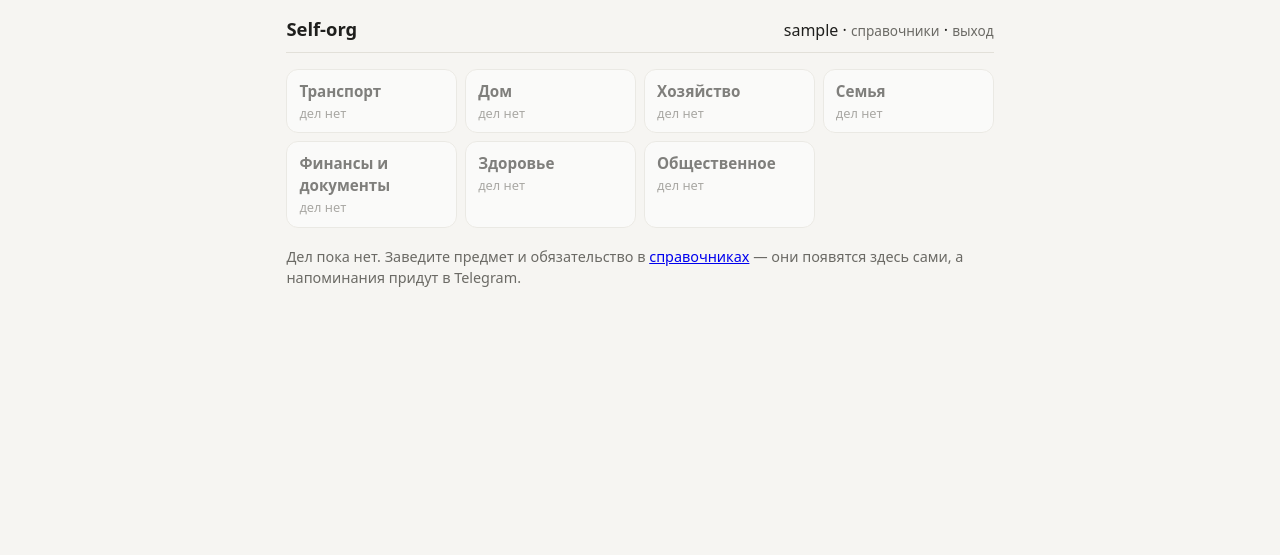
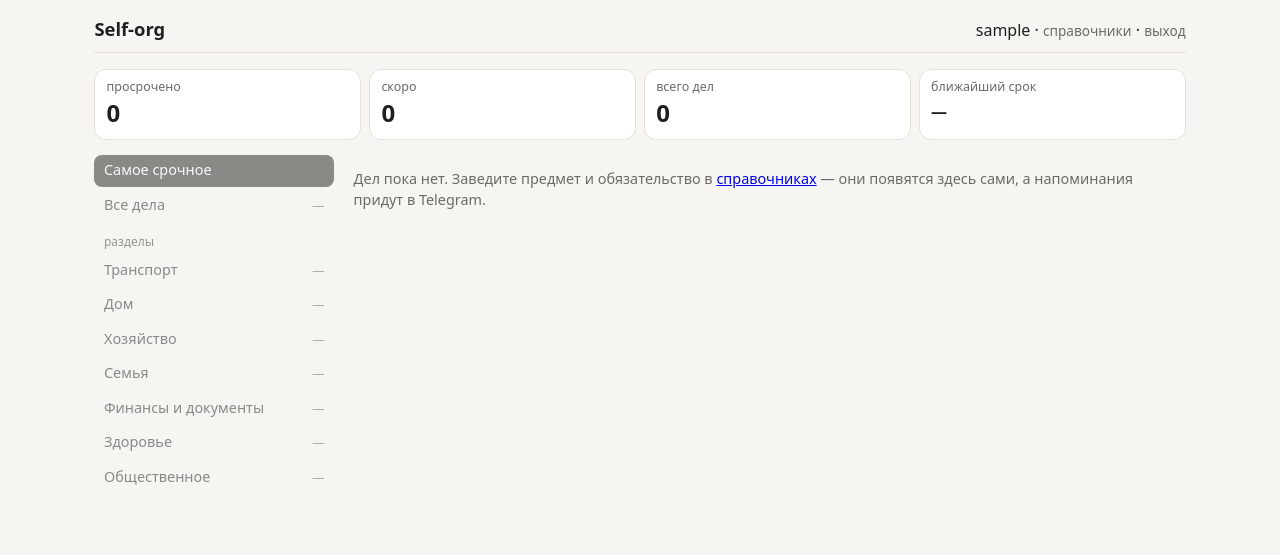
Before and after one commit to MegaPromter/self-org, a Django app: page / in a window 1280 px wide. Shown: the top 555 px of the page. Run offline with Django 5.2, Linux system fonts and the light colour scheme; the visitor is signed in with stand-in values (Sample User, id 1); data comes from the database, SQL or seed files in the repository; data that the repository does not hold is empty; parts of the project's set-up code (start-up, migrations or seed data) failed here and were passed over.

Commit message:
feat(core): десктопный макет — меню разделов слева и сводка
На широком экране страница шире (1100 точек), слева постоянное
меню: «Самое срочное», «Все дела», разделы со счётом «горит ·
всего» и счётчики с полем ввода. Сверху сводка: просрочено,
скоро, всего дел, ближайший срок. Карточки дел раскладываются
в две колонки.

На узком экране разметка та же, а вид прежний: меню плитками
сверху, дела одной колонкой, счётчики внизу.

vault: «Десктопный макет»

```diff
--- /dev/null
+++ b/core/templates/core/_меню.html
@@ -0,0 +1,19 @@
+{# Меню разделов: колонка слева на компьютере, плитки на телефоне. #}
+<nav class="меню">
+  {% for пункт in меню %}
+    {% if forloop.counter == 3 %}
+      <p class="подпись-меню">разделы</p>
+    {% endif %}
+    <a class="пункт {{ пункт.цвет }} {% if пункт.активен %}активен{% endif %}"
+       href="{{ пункт.адрес }}">
+      <span class="имя">{{ пункт.название }}</span>
+      {% if пункт.ключ != "срочное" %}
+        <span class="счёт-узко">{{ пункт.счёт_коротко }}</span>
+        <span class="счёт-широко">{{ пункт.счёт }}</span>
+        {% if пункт.всего %}
+          <span class="всего">всего {{ пункт.всего }}</span>
+        {% endif %}
+      {% endif %}
+    </a>
+  {% endfor %}
+</nav>
--- /dev/null
+++ b/core/templates/core/_сводка.html
@@ -0,0 +1,19 @@
+{# Сводка: сколько горит и когда ближайший срок. #}
+<div class="сводка">
+  <div class="ячейка {% if сводка.просрочено %}overdue{% endif %}">
+    <p class="подпись-числа">просрочено</p>
+    <p class="число">{{ сводка.просрочено }}</p>
+  </div>
+  <div class="ячейка {% if сводка.скоро %}soon{% endif %}">
+    <p class="подпись-числа">скоро</p>
+    <p class="число">{{ сводка.скоро }}</p>
+  </div>
+  <div class="ячейка">
+    <p class="подпись-числа">всего дел</p>
+    <p class="число">{{ сводка.всего }}</p>
+  </div>
+  <div class="ячейка">
+    <p class="подпись-числа">ближайший срок</p>
+    <p class="дата">{{ сводка.ближайший_текст }}</p>
+  </div>
+</div>
--- a/core/templates/core/_счётчики.html
+++ b/core/templates/core/_счётчики.html
@@ -1,28 +1,25 @@
-{# Блок счётчиков: где сейчас и поле ввода нового показания. #}
+{# Блок счётчиков: слева под меню на компьютере, внизу на телефоне. #}
 {% if счётчики %}
+<div class="счётчики">
   <h2>Счётчики</h2>
   {% for счётчик in счётчики %}
-    <div class="карточка {% if счётчик.пора %}soon{% endif %}">
+    <div class="карточка {% if счётчик.пора %}soon{% endif %}"
+         style="margin-bottom: 0.5rem;">
       <div class="заголовок">
-        <span>{{ счётчик.meter.name }} — {{ счётчик.meter.item }}</span>
-        {% if счётчик.пора %}
-          <span class="метка soon">пора ввести</span>
-        {% else %}
-          <span class="подпись">{{ счётчик.значение }}</span>
-        {% endif %}
+        <span class="имя" style="font-size: 0.9rem;">{{ счётчик.meter.name }}</span>
+        {% if счётчик.пора %}<span class="метка soon">пора ввести</span>{% endif %}
       </div>
-      <p class="подпись">
-        {% if счётчик.пора %}{{ счётчик.значение }} · {% endif %}
-        {{ счётчик.подпись }}
-      </p>
+      <p class="подпись">{{ счётчик.meter.item }} · {{ счётчик.значение }}</p>
+      <p class="подпись">{{ счётчик.подпись }}</p>
       <form action="{% url 'add_reading' счётчик.meter.pk %}" method="post"
             class="кнопки">
         {% csrf_token %}
         <input type="hidden" name="назад" value="{{ назад }}">
         <input type="text" name="значение" inputmode="decimal"
-               placeholder="новое показание">
+               placeholder="новое показание" style="flex: 1; min-width: 6rem;">
         <button type="submit">Записать</button>
       </form>
     </div>
   {% endfor %}
+</div>
 {% endif %}
--- a/core/templates/core/base.html
+++ b/core/templates/core/base.html
@@ -1,4 +1,4 @@
-{# Общая обёртка экранов: шапка, оформление, сообщения. #}
+{# Обёртка экранов: меню слева на компьютере, плитки на телефоне. #}
 <!doctype html>
 <html lang="ru">
 <head>
@@ -19,7 +19,7 @@
     font-family: system-ui, -apple-system, "Segoe UI", sans-serif;
     font-size: 16px; line-height: 1.45;
   }
-  .страница { max-width: 46rem; margin: 0 auto; padding: 1rem 0.9rem 3rem; }
+  .страница { max-width: 70rem; margin: 0 auto; padding: 1rem 0.9rem 3rem; }
   header {
     display: flex; align-items: baseline; justify-content: space-between;
     gap: 1rem; border-bottom: 1px solid var(--рамка);
@@ -30,12 +30,65 @@
     color: var(--серый); font-size: 0.85rem; text-decoration: none;
     background: none; border: none; cursor: pointer; padding: 0;
   }
+
+  /* Каркас: сводка, меню, содержимое, счётчики. На телефоне идут
+     сверху вниз в этом же порядке. */
+  .оболочка { display: grid; gap: 0.9rem; align-items: start; }
+  .сводка { grid-area: сводка; }
+  .меню { grid-area: меню; }
+  .содержимое { grid-area: содержимое; }
+  .счётчики { grid-area: счётчики; }
+  .оболочка {
+    grid-template-areas: "сводка" "меню" "содержимое" "счётчики";
+  }
+  .оболочка.одна-колонка { grid-template-areas: "содержимое"; }
+
+  .сводка { display: grid; grid-template-columns: repeat(2, 1fr); gap: 0.5rem; }
+  .ячейка {
+    background: var(--лист); border: 1px solid var(--рамка);
+    border-radius: 12px; padding: 0.5rem 0.7rem;
+  }
+  .ячейка .подпись-числа {
+    font-size: 0.78rem; color: var(--серый); margin: 0;
+  }
+  .ячейка .число { font-size: 1.5rem; font-weight: 600; margin: 0; }
+  .ячейка .дата { font-size: 1rem; font-weight: 600; margin: 0.2rem 0 0; }
+  .ячейка.overdue { background: #fbeae8; border-color: #e6b0aa; }
+  .ячейка.overdue .число, .ячейка.overdue .подпись-числа { color: var(--красный); }
+  .ячейка.soon { background: #fdf3e2; border-color: #f0d4a3; }
+  .ячейка.soon .число, .ячейка.soon .подпись-числа { color: var(--жёлтый); }
+
+  /* Меню: на телефоне — плитки в сетку. */
+  .меню {
+    display: grid; gap: 0.4rem;
+    grid-template-columns: repeat(auto-fill, minmax(9.5rem, 1fr));
+  }
+  .пункт {
+    display: flex; flex-direction: column; gap: 0.1rem;
+    background: var(--лист); border: 1px solid var(--рамка);
+    border-radius: 12px; padding: 0.5rem 0.7rem;
+    text-decoration: none; color: var(--текст);
+  }
+  .пункт:hover { border-color: #bfbdb5; }
+  .пункт.активен { border-color: var(--текст); }
+  .пункт.overdue { border-color: #e6b0aa; }
+  .пункт.soon { border-color: #f0d4a3; }
+  .пункт.empty { opacity: 0.55; }
+  .пункт .имя { font-weight: 600; font-size: 0.92rem; }
+  .пункт .счёт-широко { font-size: 0.78rem; color: var(--серый); }
+  .пункт .счёт-узко { display: none; }
+  .пункт.overdue .счёт-широко { color: var(--красный); }
+  .пункт.soon .счёт-широко { color: var(--жёлтый); }
+  .пункт .всего { font-size: 0.75rem; color: #96948e; }
+  .подпись-меню { display: none; }
+
   .карточка {
     background: var(--лист); border: 1px solid var(--рамка);
-    border-radius: 12px; padding: 0.7rem 0.85rem; margin-bottom: 0.7rem;
+    border-radius: 12px; padding: 0.7rem 0.85rem;
   }
   .карточка.overdue { border-color: #e6b0aa; }
   .карточка.soon { border-color: #f0d4a3; }
+  .список { display: grid; gap: 0.7rem; align-items: start; }
   .заголовок { display: flex; justify-content: space-between; gap: 0.5rem; }
   .имя { font-weight: 600; }
   .подпись { color: var(--серый); font-size: 0.85rem; margin: 0.1rem 0 0; }
@@ -75,26 +128,6 @@
     border: 1px solid #cfcdc6; border-radius: 8px; background: var(--лист);
     color: var(--текст); min-width: 0;
   }
-  /* Плитки разделов — главный вход на сайт. */
-  .плитки {
-    display: grid; gap: 0.5rem; margin-bottom: 1.2rem;
-    grid-template-columns: repeat(auto-fill, minmax(9.5rem, 1fr));
-  }
-  .плитка {
-    display: flex; flex-direction: column; gap: 0.15rem;
-    background: var(--лист); border: 1px solid var(--рамка);
-    border-radius: 12px; padding: 0.6rem 0.75rem;
-    text-decoration: none; color: var(--текст);
-  }
-  .плитка:hover { border-color: #bfbdb5; }
-  .плитка.overdue { border-color: #e6b0aa; }
-  .плитка.soon { border-color: #f0d4a3; }
-  .плитка.empty { opacity: 0.55; }
-  .плитка .имя { font-weight: 600; font-size: 0.95rem; }
-  .плитка .счёт { font-size: 0.8rem; color: var(--серый); }
-  .плитка.overdue .счёт { color: var(--красный); }
-  .плитка.soon .счёт { color: var(--жёлтый); }
-  .плитка .всего { font-size: 0.78rem; color: #96948e; }
   .шапка-раздела {
     display: flex; align-items: baseline; justify-content: space-between;
     gap: 0.6rem; margin: 0 0 0.8rem;
@@ -108,9 +141,47 @@
   .сообщение.error { background: #fbeae8; color: #7f1d1d; }
   h2 {
     font-size: 0.8rem; font-weight: 600; color: var(--серый);
-    text-transform: none; margin: 1.4rem 0 0.5rem;
+    margin: 0 0 0.5rem;
   }
+  .счётчики h2 { margin-top: 0.4rem; }
   .пусто { color: var(--серый); font-size: 0.9rem; }
+
+  /* Экран пошире: меню становится колонкой слева, счётчики — под ним. */
+  @media (min-width: 60rem) {
+    .оболочка:not(.одна-колонка) {
+      grid-template-columns: 15rem minmax(0, 1fr);
+      grid-template-areas:
+        "сводка сводка"
+        "меню содержимое"
+        "счётчики содержимое";
+      column-gap: 1.2rem;
+    }
+    .сводка { grid-template-columns: repeat(4, 1fr); }
+    .меню { grid-template-columns: 1fr; gap: 0.15rem; }
+    .пункт {
+      flex-direction: row; align-items: baseline; gap: 0.5rem;
+      border: none; border-radius: 8px; padding: 0.35rem 0.6rem;
+      background: none;
+    }
+    .пункт:hover { background: #eeece7; border: none; }
+    .пункт.активен { background: var(--текст); color: #fff; }
+    .пункт.активен .счёт-узко { color: #d9d7d1; }
+    .пункт .имя { font-weight: 500; font-size: 0.9rem; flex: 1; }
+    .пункт .счёт-узко { display: inline; font-size: 0.8rem; color: var(--серый); }
+    .пункт.overdue .счёт-узко { color: var(--красный); }
+    .пункт.soon .счёт-узко { color: var(--жёлтый); }
+    .пункт .счёт-широко, .пункт .всего { display: none; }
+    .пункт.empty { opacity: 0.5; }
+    .подпись-меню {
+      display: block; font-size: 0.75rem; color: #96948e;
+      margin: 0.6rem 0 0.1rem; padding-left: 0.6rem;
+    }
+  }
+
+  /* Совсем широкий — карточки дел в две колонки. */
+  @media (min-width: 75rem) {
+    .список { grid-template-columns: repeat(2, minmax(0, 1fr)); }
+  }
 </style>
 </head>
 <body>
@@ -130,7 +201,15 @@
   {% for сообщение in messages %}
     <div class="сообщение {{ сообщение.tags }}">{{ сообщение }}</div>
   {% endfor %}
-  {% block содержимое %}{% endblock %}
+  {% include "core/_стоимость.html" %}
+  <div class="оболочка {% if not меню %}одна-колонка{% endif %}">
+    {% if меню %}
+      {% include "core/_сводка.html" %}
+      {% include "core/_меню.html" %}
+    {% endif %}
+    <div class="содержимое">{% block содержимое %}{% endblock %}</div>
+    {% if меню %}{% include "core/_счётчики.html" %}{% endif %}
+  </div>
 </div>
 </body>
 </html>
--- a/core/templates/core/home.html
+++ b/core/templates/core/home.html
@@ -1,21 +1,7 @@
-{# Главная — заметка «Разделы на главной»: плитки и самое срочное. #}
+{# Главная — самое срочное; разделы живут в меню. #}
 {% extends "core/base.html" %}
 
 {% block содержимое %}
-
-{% include "core/_стоимость.html" %}
-
-<div class="плитки">
-  {% for плитка in плитки %}
-    <a class="плитка {{ плитка.цвет }}"
-       href="{% url 'section' плитка.ключ %}">
-      <span class="имя">{{ плитка.название }}</span>
-      <span class="счёт">{{ плитка.счёт }}</span>
-      {% if плитка.всего %}<span class="всего">всего {{ плитка.всего }}</span>{% endif %}
-    </a>
-  {% endfor %}
-</div>
-
 {% if пусто %}
   <p class="пусто">
     Дел пока нет. Заведите предмет и обязательство в
@@ -23,14 +9,14 @@
     а напоминания придут в Telegram.
   </p>
 {% else %}
-  <h2>Самое срочное</h2>
-  {% for дело in дела %}
-    {% include "core/_дело.html" %}
-  {% endfor %}
-  <p class="подпись">
-    <a href="{% url 'all_tasks' %}">показать все дела ({{ всего_дел }})</a>
-    и счётчики
-  </p>
+  <div class="шапка-раздела">
+    <span class="название">Самое срочное</span>
+    <span class="подпись">
+      <a href="{% url 'all_tasks' %}">все дела ({{ всего_дел }})</a>
+    </span>
+  </div>
+  <div class="список">
+    {% for дело in дела %}{% include "core/_дело.html" %}{% endfor %}
+  </div>
 {% endif %}
-
 {% endblock %}
--- a/core/views.py
+++ b/core/views.py
@@ -15,6 +15,7 @@ from django.http import Http404
 from django.shortcuts import get_object_or_404, redirect, render
 from django.urls import reverse
 from django.utils import timezone
+from django.utils.formats import date_format
 from django.utils.http import url_has_allowed_host_and_scheme, urlencode
 from django.views.decorators.http import require_POST
 
@@ -108,17 +109,23 @@ class Дело:
 
 @dataclass
 class Плитка:
-    """Плитка раздела на главной."""
+    """Пункт меню (он же плитка на телефоне): раздел и его счёт."""
 
     ключ: str
     название: str
     просрочено: int
     скоро: int
     всего: int
+    адрес: str = ""
+    активен: bool = False
 
     @property
     def пусто(self):
         return self.всего == 0
+
+    @property
+    def горит(self):
+        return self.просрочено + self.скоро
 
     @property
     def цвет(self):
@@ -139,6 +146,38 @@ class Плитка:
         if части:
             return " · ".join(части)
         return "всё спокойно" if self.всего else "дел нет"
+
+    @property
+    def счёт_коротко(self):
+        """Для узкой колонки меню: «1 · 6» или «6», пусто — прочерк."""
+        if not self.всего:
+            return "—"
+        return f"{self.горит} · {self.всего}" if self.горит else str(self.всего)
+
+
+@dataclass
+class Сводка:
+    """Полоса чисел над содержимым: что горит и когда ближайший срок."""
+
+    просрочено: int
+    скоро: int
+    всего: int
+    ближайший: object = None
+    сегодня: object = None
+
+    @property
+    def ближайший_текст(self):
+        """«14 сентября», а для другого года — с годом: «22 августа 2027».
+
+        Без года дата из будущего года читается как завтрашняя.
+        """
+        if self.ближайший is None:
+            return "—"
+        тот_же_год = (
+            self.сегодня is not None
+            and self.ближайший.year == self.сегодня.year
+        )
+        return date_format(self.ближайший, "j E" if тот_же_год else "j E Y")
 
 
 @dataclass
@@ -264,6 +303,63 @@ def _плитки(дела):
     return плитки
 
 
+def _сводка(дела, today):
+    """Числа над содержимым: сколько горит и ближайший срок."""
+    сроки = [
+        д.status.due_date
+        for д in дела
+        if д.status.due_date and д.status.due_date >= today
+    ]
+    return Сводка(
+        просрочено=sum(1 for д in дела if д.просрочено),
+        скоро=sum(1 for д in дела if д.скоро),
+        всего=len(дела),
+        ближайший=min(сроки) if сроки else None,
+        сегодня=today,
+    )
+
+
+def _меню(все_дела, активный):
+    """Пункты меню: срочное, все дела и разделы со счётом.
+
+    То же меню на телефоне показывается плитками сверху —
+    разметка одна, вид разный (заметка «Десктопный макет»).
+    """
+    пункты = [
+        Плитка(
+            ключ="срочное",
+            название="Самое срочное",
+            просрочено=0,
+            скоро=0,
+            всего=0,
+            адрес=reverse("home"),
+            активен=активный == "срочное",
+        ),
+        Плитка(
+            ключ="все",
+            название="Все дела",
+            просрочено=sum(1 for д in все_дела if д.просрочено),
+            скоро=sum(1 for д in все_дела if д.скоро),
+            всего=len(все_дела),
+            адрес=reverse("all_tasks"),
+            активен=активный == "все",
+        ),
+    ]
+    пункты += [
+        Плитка(
+            п.ключ,
+            п.название,
+            п.просрочено,
+            п.скоро,
+            п.всего,
+            адрес=reverse("section", args=[п.ключ]),
+            активен=активный == п.ключ,
+        )
+        for п in _плитки(все_дела)
+    ]
+    return пункты
+
+
 def _счётчики(user, today, ключ=None):
     """Блок счётчиков: где сейчас, когда вводили, пора ли вводить.
 
@@ -333,9 +429,21 @@ def _назад(request, **хвост):
     return redirect(адрес)
 
 
+def _каркас(request, все_дела, показанные, today, активный, ключ=None):
+    """Общая обвязка страницы: меню, сводка, счётчики, адрес возврата."""
+    return {
+        "меню": _меню(все_дела, активный),
+        "сводка": _сводка(показанные, today),
+        "счётчики": _счётчики(request.user, today, ключ),
+        "варианты_откладывания": ВАРИАНТЫ_ОТКЛАДЫВАНИЯ,
+        "стоимость_у": _стоимость_у(request),
+        "назад": request.get_full_path(),
+    }
+
+
 @login_required
 def home(request):
-    """Главная: плитки разделов и самое срочное под ними."""
+    """Главная: самое срочное плюс несколько ближайших дел."""
     today = timezone.localdate()
     все_дела = _дела(request.user, today)
     горящие = [д for д in все_дела if д.просрочено or д.скоро]
@@ -344,19 +452,15 @@ def home(request):
         for д in все_дела
         if д.группа == ГРУППА_ОБЫЧНЫЕ and not (д.просрочено or д.скоро)
     ]
-    return render(
-        request,
-        "core/home.html",
+    контекст = _каркас(request, все_дела, все_дела, today, "срочное")
+    контекст.update(
         {
-            "плитки": _плитки(все_дела),
             "дела": горящие + спокойные[:БЛИЖАЙШИХ_НА_ГЛАВНОЙ],
             "всего_дел": len(все_дела),
-            "варианты_откладывания": ВАРИАНТЫ_ОТКЛАДЫВАНИЯ,
-            "стоимость_у": _стоимость_у(request),
-            "назад": request.get_full_path(),
             "пусто": not все_дела,
-        },
+        }
     )
+    return render(request, "core/home.html", контекст)
 
 
 @login_required
@@ -364,18 +468,9 @@ def all_tasks(request):
     """Полный список по срочности — со счётчиками, как было."""
     today = timezone.localdate()
     дела = _дела(request.user, today)
-    return render(
-        request,
-        "core/all.html",
-        {
-            "дела": дела,
-            "счётчики": _счётчики(request.user, today),
-            "варианты_откладывания": ВАРИАНТЫ_ОТКЛАДЫВАНИЯ,
-            "стоимость_у": _стоимость_у(request),
-            "назад": request.get_full_path(),
-            "пусто": not дела,
-        },
-    )
+    контекст = _каркас(request, дела, дела, today, "все")
+    контекст.update({"дела": дела, "пусто": not дела})
+    return render(request, "core/all.html", контекст)
 
 
 @login_required
@@ -388,26 +483,11 @@ def section(request, key):
         if not key.isdigit():
             raise Http404
         название = get_object_or_404(Category, pk=key).name
-    дела = [д for д in _дела(request.user, today) if д.ключ_раздела == key]
-    return render(
-        request,
-        "core/section.html",
-        {
-            "название": название,
-            "дела": дела,
-            "счёт": Плитка(
-                key,
-                название,
-                sum(1 for д in дела if д.просрочено),
-                sum(1 for д in дела if д.скоро),
-                len(дела),
-            ),
-            "счётчики": _счётчики(request.user, today, key),
-            "варианты_откладывания": ВАРИАНТЫ_ОТКЛАДЫВАНИЯ,
-            "стоимость_у": _стоимость_у(request),
-            "назад": request.get_full_path(),
-        },
-    )
+    все_дела = _дела(request.user, today)
+    дела = [д for д in все_дела if д.ключ_раздела == key]
+    контекст = _каркас(request, все_дела, дела, today, key, ключ=key)
+    контекст.update({"название": название, "дела": дела})
+    return render(request, "core/section.html", контекст)
 
 
 @require_POST
```
Also changed, not shown: core/templates/core/all.html (+4 -12 lines), core/templates/core/section.html (+7 -13 lines), docs/vault/задачи/Десктопный макет.md (added, +104 -0 lines), tests/test_main_screen.py (+31 -2 lines).
